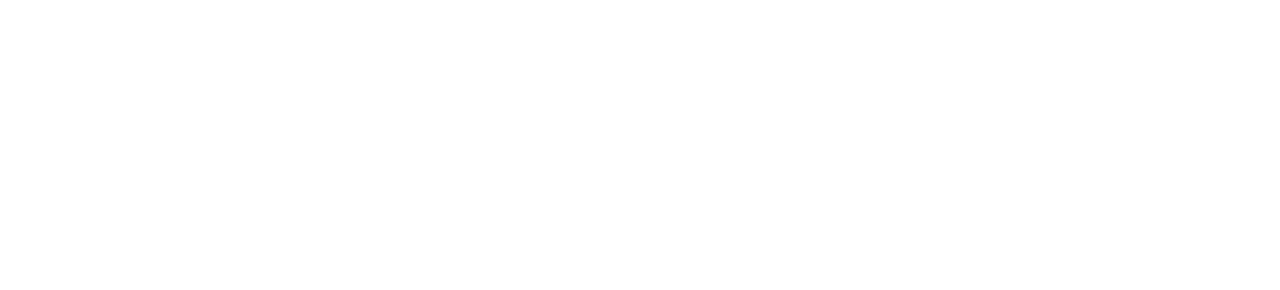
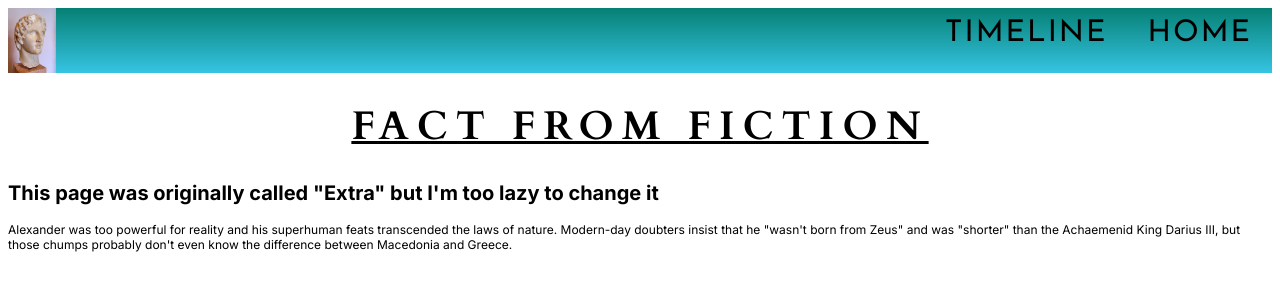
Before and after one commit to jdmar3-comp426/a01-GarrisonParrish, a plain HTML site: page extra.html in a window 1280 px wide. Drawn offline with Linux system fonts and the light colour scheme.

Commit message:
Epic baller changes

```diff
--- a/extra.html
+++ b/extra.html
@@ -1,10 +1,25 @@
 <!DOCTYPE html>
 <html>
     <head>
-
+        <meta charset="UTF-8">
+        <meta name="viewport" content="width=device-width, initial-scale=1.0">
+        <title>Extra</title>
+        <link rel="stylesheet" type="text/css" href="styles.css" />
     </head>
 
     <body>
+        <div class="navbar">
+            <img src="images/alex.jpeg" id="logo">
+            <a href="index.html">Home</a>
+            <a href="timeline.html">Timeline</a>
+        </div>
 
+        <h1>Fact from fiction</h1>
+        <h2>This page was originally called "Extra" but I'm too lazy to change it</h2>
+        <p>
+            Alexander was too powerful for reality and his superhuman feats transcended the laws of nature. Modern-day
+            doubters insist that he "wasn't born from Zeus" and was "shorter" than the Achaemenid King Darius III, but
+            those chumps probably don't even know the difference between Macedonia and Greece.
+        </p>
     </body>
 </html>
--- a/styles.css
+++ b/styles.css
@@ -8,17 +8,29 @@
 @import url('https://fonts.googleapis.com/css2?family=Josefin+Sans:ital,wght@0,100;0,300;0,400;0,600;1,100;1,300;1,400;1,600&display=swap');
 
 /* Cardo for headers, Inter and Cormorant Garamond for paragraphs */
+
+#logo {
+    float: left;
+}
+
+img {
+    max-width: 3em;
+    height: auto;
+    object-fit: contain;
+}
 body {
     font-family: 'Inter', Arial, sans-serif;
 }
 
-
 h1 {
+    padding-left: 1em;
+    padding-right: 1em;
     font-family: 'Cardo', Arial, sans-serif;
     font-size: 40px;
     text-align: center;
     text-transform: uppercase;
     letter-spacing: 0.2em;
+    text-decoration: underline 3px #000;
 }
 
 h2 {
@@ -83,3 +95,8 @@ p {
 .navbar a:hover::before {
     transform: scaleX(1);
 }
+
+/* push up the content so there isn't an awkward blank space */
+.content {
+    padding: 10px;
+}
```
Also changed, not shown: index.html (+8 -4 lines), timeline.html (+15 -1 lines), images/alex.jpeg (added).
